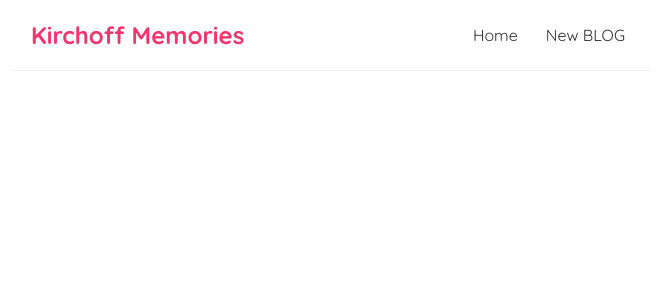
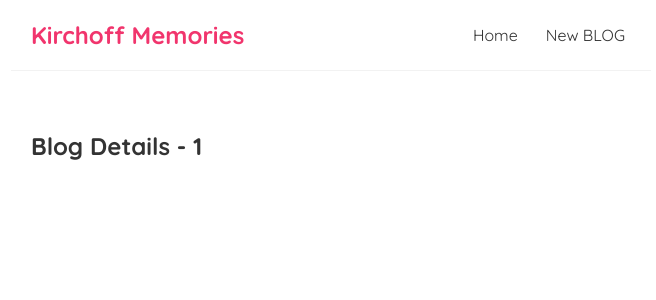
Before and after one commit to roycas99/React-Tutorial, a React (Create React App) app: page /blogs/1 in a window 1280 px wide. Shown: the top 300 px of the page, without its empty margins (309-965 px from the left). Built offline with nearby package versions, Linux system fonts and the light colour scheme.

Commit message:
Router Paramaters

```diff
--- a/src/App.js
+++ b/src/App.js
@@ -3,6 +3,7 @@ import Home from "./Home";
 import { useState } from "react";
 import { BrowserRouter as Router, Route, Routes} from "react-router-dom";
 import Create from "./Create";
+import BlogDetails from "./BlogDetails";
 function App() {
   // variable dynamic value
   //const title = "Welcome to the Abshir Blog"
@@ -14,8 +15,8 @@ function App() {
         <div className="content">
         <Routes>
           <Route  exact path="/" element={<Home/>}></Route>
-          <Route   exact path="/create" element={<Create/>}>
-          </Route>
+          <Route   exact path="/create" element={<Create/>}> </Route>
+          <Route   exact path="/blogs/:id" element={<BlogDetails/>}> </Route>
         </Routes>
         </div>
       </div>
--- /dev/null
+++ b/src/BlogDetails.js
@@ -0,0 +1,12 @@
+import { useParams } from "react-router-dom";
+
+const BlogDetails = () => {
+    //#25
+const {id } = useParams()
+
+    return (  <div className="blog-details">
+        <h2>Blog Details - {id}</h2>
+    </div> );
+}
+
+export default BlogDetails;
--- a/src/BlogList.js
+++ b/src/BlogList.js
@@ -1,3 +1,5 @@
+import { Link } from "react-router-dom";
+
 const BlogList  = ({blogs,title}) => {
     return (
 <div className="blog-list">
@@ -5,8 +7,10 @@ const BlogList  = ({blogs,title}) => {
 
 { blogs.map((blog) => (
             <div className="blog-preview" key={blog.id}>
-              <h2>{blog.title}</h2>
+             <Link to={`/blogs/${blog.id}`}>
+             <h2>{blog.title}</h2>
               <p>written by {blog.author}</p>
+             </Link>
 
               </div>
     )
--- a/src/index.css
+++ b/src/index.css
@@ -48,3 +48,6 @@
   color: #f1356d;
   margin-bottom: 8px;
 }
+.blog-preview a{
+text-decoration: none;
+}
```
Also changed, not shown: src/document.txt.
